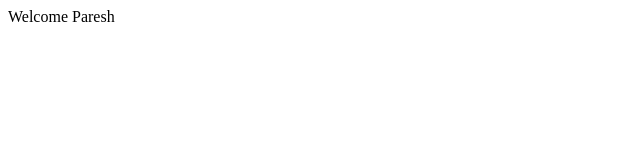
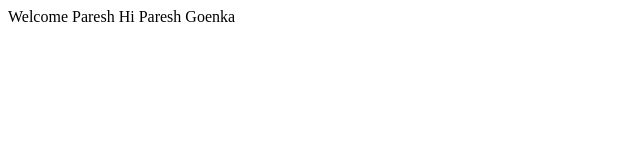
Before and after one commit to Paresh-G/Testing, a plain HTML site: page index.html in a window 1280 px wide. Shown: the whole page, without its empty margins (0-640 px from the left). Drawn offline with Linux system fonts and the light colour scheme.

Commit message:
Creating a chnages from new branch and merge from github

```diff
--- a/index.html
+++ b/index.html
@@ -7,5 +7,6 @@
 </head>
 <body>
     <h> Welcome Paresh </h>
+    <p1> Hi Paresh Goenka </p1>
 </body>
 </html>
```
